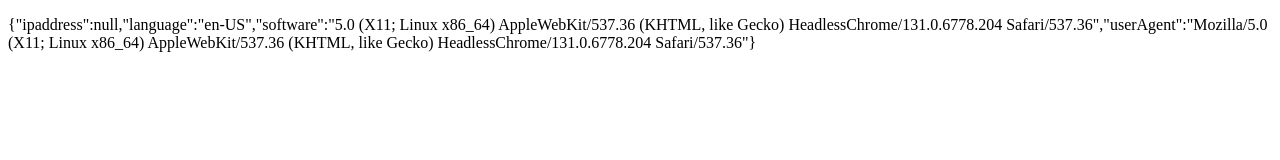
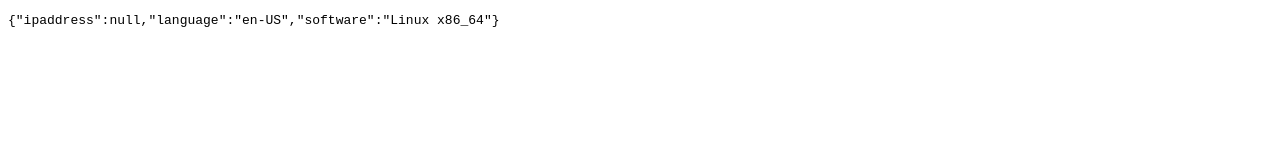
Before and after one commit to chrisisler/express-heroku-boiler, a website: page public/index.html in a window 1280 px wide. Drawn offline with Linux system fonts and the light colour scheme.

Commit message:
it kind of works

```diff
--- a/public/index.html
+++ b/public/index.html
@@ -4,14 +4,13 @@
         <meta charset="utf-8">
     </head>
     <body>
-        <p></p>
+        <p style="font-family: monospace"></p>
 
         <script>
             const obj = {
                 ipaddress: null,
                 language: navigator.language,
-                software: navigator.appVersion,
-                userAgent: navigator.userAgent
+                software: navigator.platform,
             };
             // VanillaJS is the best JS framework.
             document.querySelector('p').textContent = JSON.stringify(obj);
```
